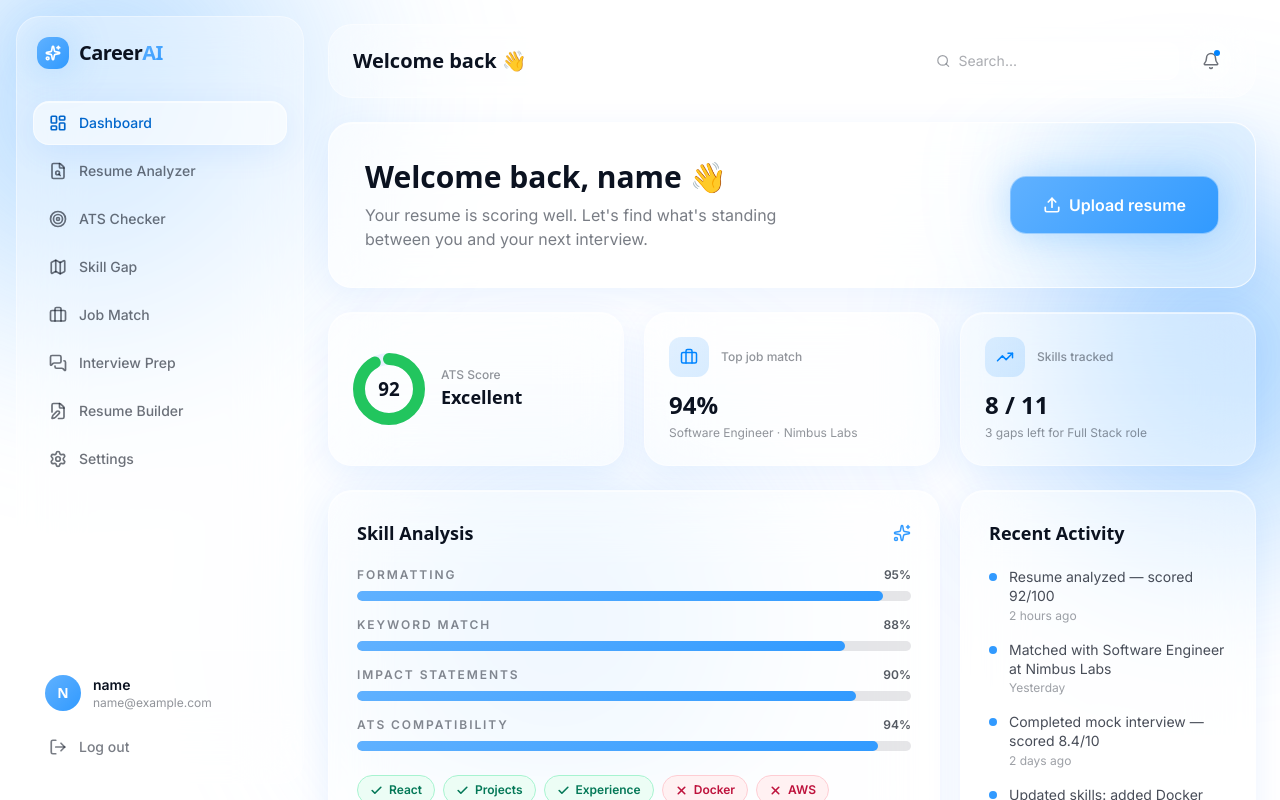
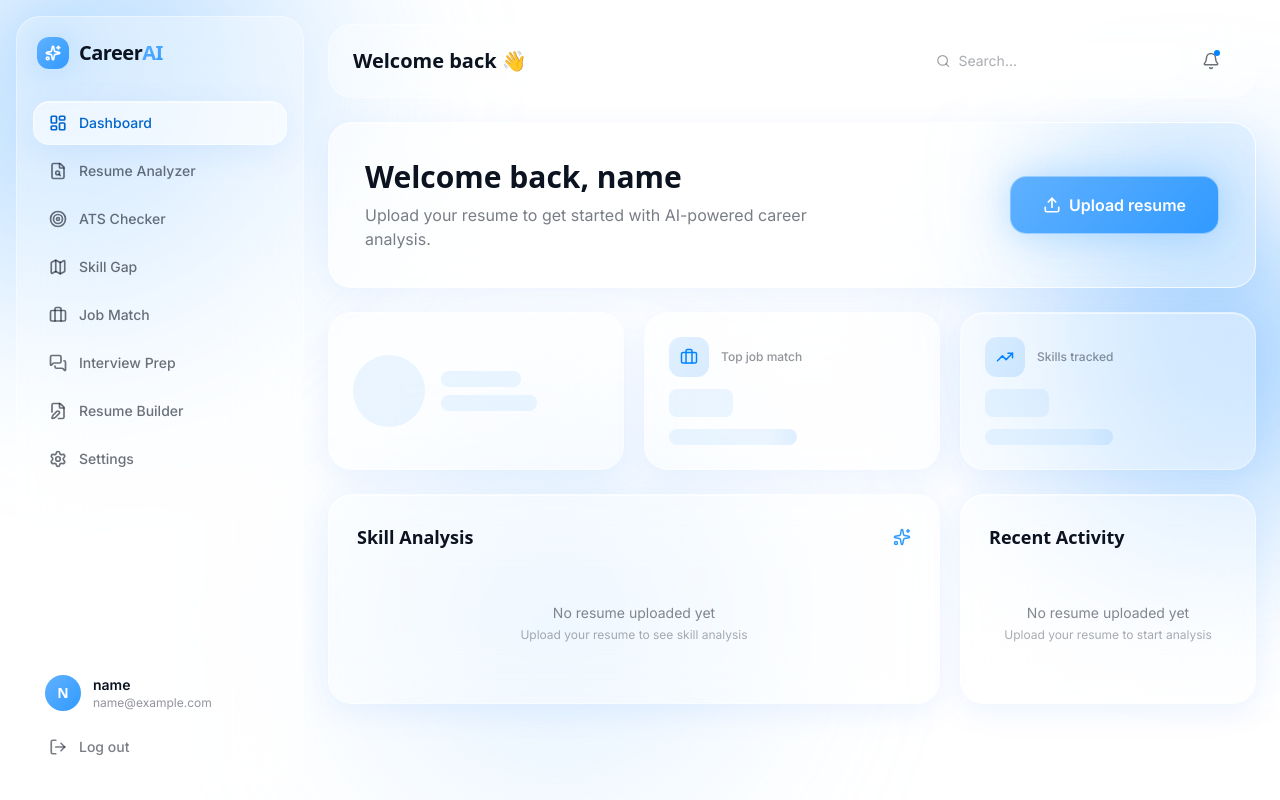
Before and after one commit to LeonRosario/AI-Resume-Career-Coach, a React (Vite) app: page /app in a window 1280 px wide. Both pictures are taken after typing "name@example.com", "Sample123" into the empty fields and a click on the button "Log in". Shown: the top 800 px of the page. Built offline with nearby package versions, Linux system fonts and the light colour scheme; a web font is replaced by a local one.

Commit message:
Dashboard populates with AI analysis results

```diff
--- a/src/App.jsx
+++ b/src/App.jsx
@@ -1,6 +1,7 @@
 import { BrowserRouter, Routes, Route, Navigate } from "react-router-dom";
 import { AnimatePresence } from "framer-motion";
 import { AuthProvider, useAuth } from "./context/AuthContext";
+import { ResumeProvider } from "./context/ResumeContext";
 
 import Landing from "./pages/Landing";
 import Login from "./pages/auth/Login";
@@ -52,7 +53,9 @@ export default function App() {
   return (
     <BrowserRouter>
       <AuthProvider>
-        <AppRoutes />
+        <ResumeProvider>
+          <AppRoutes />
+        </ResumeProvider>
       </AuthProvider>
     </BrowserRouter>
   );
--- /dev/null
+++ b/src/context/ResumeContext.jsx
@@ -0,0 +1,63 @@
+import { createContext, useContext, useState } from "react";
+
+const ResumeContext = createContext(null);
+
+export function ResumeProvider({ children }) {
+  const [resumeData, setResumeData] = useState({
+    atsScore: 0,
+    status: "No resume analyzed",
+    jobMatch: 0,
+    topJobTitle: "",
+    topJobCompany: "",
+    skillsTracked: 0,
+    totalSkills: 0,
+    analysis: {
+      formatting: 0,
+      keywords: 0,
+      impact: 0,
+      ats: 0,
+    },
+    strengths: [],
+    missing: [],
+    hasAnalysis: false,
+  });
+
+  const updateResumeData = (data) => {
+    setResumeData((prev) => ({ ...prev, ...data, hasAnalysis: true }));
+  };
+
+  const clearResumeData = () => {
+    setResumeData({
+      atsScore: 0,
+      status: "No resume analyzed",
+      jobMatch: 0,
+      topJobTitle: "",
+      topJobCompany: "",
+      skillsTracked: 0,
+      totalSkills: 0,
+      analysis: {
+        formatting: 0,
+        keywords: 0,
+        impact: 0,
+        ats: 0,
+      },
+      strengths: [],
+      missing: [],
+      hasAnalysis: false,
+    });
+  };
+
+  return (
+    <ResumeContext.Provider value={{ resumeData, updateResumeData, clearResumeData }}>
+      {children}
+    </ResumeContext.Provider>
+  );
+}
+
+export function useResume() {
+  const context = useContext(ResumeContext);
+  if (!context) {
+    throw new Error("useResume must be used within ResumeProvider");
+  }
+  return context;
+}
--- a/src/pages/dashboard/DashboardHome.jsx
+++ b/src/pages/dashboard/DashboardHome.jsx
@@ -6,13 +6,25 @@ import Button from "../../components/ui/Button";
 import ProgressBar from "../../components/ui/ProgressBar";
 import ScoreRing from "../../components/ui/ScoreRing";
 import Badge from "../../components/ui/Badge";
-import { resumeAnalysis, jobs, activity } from "../../data/mockData";
+import { SkeletonLine, SkeletonCircle } from "../../components/ui/Skeleton";
+import { jobs } from "../../data/mockData";
 import { useAuth } from "../../context/AuthContext";
+import { useResume } from "../../context/ResumeContext";
 
 export default function DashboardHome() {
   const navigate = useNavigate();
   const { user } = useAuth();
+  const { resumeData } = useResume();
+
   const topJobs = jobs.slice(0, 3);
+  const hasResume = resumeData.hasAnalysis;
+
+  // Determine status text color
+  const getStatusColor = (score) => {
+    if (score >= 85) return "Excellent";
+    if (score >= 70) return "Good";
+    return "Needs Improvement";
+  };
 
   return (
     <div className="space-y-6">
@@ -22,11 +34,12 @@ export default function DashboardHome() {
         <div className="relative flex flex-col md:flex-row md:items-center justify-between gap-6">
           <div>
             <h2 className="font-heading font-extrabold text-2xl md:text-3xl text-ink">
-              Welcome back, {user?.name || "there"} 👋
+              Welcome back, {user?.name || "there"}
             </h2>
             <p className="text-ink/55 mt-2 max-w-md">
-              Your resume is scoring well. Let's find what's standing between you and
-              your next interview.
+              {hasResume
+                ? "Your resume is scoring well. Let's find what's standing between you and your next interview."
+                : "Upload your resume to get started with AI-powered career analysis."}
             </p>
           </div>
           <Button
@@ -42,14 +55,30 @@ export default function DashboardHome() {
 
       {/* Stat row */}
       <div className="grid sm:grid-cols-3 gap-5">
+        {/* ATS Score */}
         <GlassCard hover className="p-6 flex items-center gap-4" delay={0.05}>
-          <ScoreRing value={resumeAnalysis.score} size={72} label="" />
+          {hasResume ? (
+            <>
+              <ScoreRing value={resumeData.atsScore} size={72} label="" />
               <div>
                 <p className="text-xs text-ink/45 font-medium">ATS Score</p>
-            <p className="font-heading font-bold text-lg text-ink">Excellent</p>
+                <p className="font-heading font-bold text-lg text-ink">
+                  {getStatusColor(resumeData.atsScore)}
+                </p>
               </div>
+            </>
+          ) : (
+            <>
+              <SkeletonCircle size={72} />
+              <div className="flex-1">
+                <SkeletonLine className="w-20 mb-2" />
+                <SkeletonLine className="w-24" />
+              </div>
+            </>
+          )}
         </GlassCard>
 
+        {/* Top Job Match */}
         <GlassCard hover className="p-6" delay={0.1}>
           <div className="flex items-center gap-3 mb-3">
             <div className="w-10 h-10 rounded-xl bg-brand-gradient-soft flex items-center justify-center">
@@ -57,10 +86,22 @@ export default function DashboardHome() {
             </div>
             <p className="text-xs text-ink/45 font-medium">Top job match</p>
           </div>
-          <p className="font-heading font-bold text-2xl text-ink">94%</p>
-          <p className="text-xs text-ink/45 mt-1">Software Engineer · Nimbus Labs</p>
+          {hasResume ? (
+            <>
+              <p className="font-heading font-bold text-2xl text-ink">{resumeData.jobMatch}%</p>
+              <p className="text-xs text-ink/45 mt-1">
+                {resumeData.topJobTitle || "—"} · {resumeData.topJobCompany || "—"}
+              </p>
+            </>
+          ) : (
+            <>
+              <SkeletonLine className="w-16 h-7 mb-2" />
+              <SkeletonLine className="w-32 h-3 mt-3" />
+            </>
+          )}
         </GlassCard>
 
+        {/* Skills Tracked */}
         <GlassCard hover className="p-6" delay={0.15}>
           <div className="flex items-center gap-3 mb-3">
             <div className="w-10 h-10 rounded-xl bg-brand-gradient-soft flex items-center justify-center">
@@ -68,11 +109,25 @@ export default function DashboardHome() {
             </div>
             <p className="text-xs text-ink/45 font-medium">Skills tracked</p>
           </div>
-          <p className="font-heading font-bold text-2xl text-ink">8 / 11</p>
-          <p className="text-xs text-ink/45 mt-1">3 gaps left for Full Stack role</p>
+          {hasResume ? (
+            <>
+              <p className="font-heading font-bold text-2xl text-ink">
+                {resumeData.skillsTracked} / {resumeData.totalSkills}
+              </p>
+              <p className="text-xs text-ink/45 mt-1">
+                {resumeData.totalSkills - resumeData.skillsTracked} gaps identified
+              </p>
+            </>
+          ) : (
+            <>
+              <SkeletonLine className="w-16 h-7 mb-2" />
+              <SkeletonLine className="w-32 h-3 mt-3" />
+            </>
+          )}
         </GlassCard>
       </div>
 
+      {/* Skill Analysis + Recent Activity */}
       <div className="grid lg:grid-cols-3 gap-5">
         {/* Skill analysis */}
         <GlassCard className="p-7 lg:col-span-2" delay={0.1}>
@@ -80,50 +135,73 @@ export default function DashboardHome() {
             <h3 className="font-heading font-bold text-lg text-ink">Skill Analysis</h3>
             <Sparkles size={18} className="text-primary-500" />
           </div>
+
+          {hasResume ? (
+            <>
               <div className="space-y-4">
-            {resumeAnalysis.breakdown.map((item, i) => (
+                {[
+                  { label: "Formatting", value: resumeData.analysis.formatting },
+                  { label: "Keyword Match", value: resumeData.analysis.keywords },
+                  { label: "Impact Statements", value: resumeData.analysis.impact },
+                  { label: "ATS Compatibility", value: resumeData.analysis.ats },
+                ].map((item, i) => (
                   <ProgressBar key={item.label} label={item.label} value={item.value} delay={i * 0.1} />
                 ))}
               </div>
 
               <div className="flex flex-wrap gap-2 mt-6">
-            {resumeAnalysis.strengths.slice(0, 3).map((s) => (
+                {resumeData.strengths.map((s) => (
                   <Badge key={s} tone="success" icon>
                     {s}
                   </Badge>
                 ))}
-            {resumeAnalysis.missing.map((s) => (
+                {resumeData.missing.map((s) => (
                   <Badge key={s} tone="danger" icon>
                     {s}
                   </Badge>
                 ))}
               </div>
+            </>
+          ) : (
+            <div className="space-y-4">
+              <div className="text-center py-8">
+                <p className="text-sm text-ink/50">No resume uploaded yet</p>
+                <p className="text-xs text-ink/35 mt-1">Upload your resume to see skill analysis</p>
+              </div>
+            </div>
+          )}
         </GlassCard>
 
         {/* Recent activity */}
         <GlassCard className="p-7" delay={0.15}>
           <h3 className="font-heading font-bold text-lg text-ink mb-5">Recent Activity</h3>
+
+          {hasResume ? (
             <div className="space-y-4">
-            {activity.map((a, i) => (
               <motion.div
-                key={a.id}
                 initial={{ opacity: 0, x: -10 }}
                 animate={{ opacity: 1, x: 0 }}
-                transition={{ delay: 0.2 + i * 0.08 }}
+                transition={{ delay: 0.2 }}
                 className="flex items-start gap-3"
               >
                 <span className="w-2 h-2 rounded-full bg-primary-500 mt-1.5 shrink-0" />
                 <div>
-                  <p className="text-sm text-ink/75 leading-snug">{a.text}</p>
-                  <p className="text-xs text-ink/40 mt-0.5">{a.time}</p>
+                  <p className="text-sm text-ink/75 leading-snug">Resume analyzed successfully</p>
+                  <p className="text-xs text-ink/40 mt-0.5">Just now</p>
                 </div>
               </motion.div>
-            ))}
             </div>
+          ) : (
+            <div className="py-8 text-center">
+              <p className="text-sm text-ink/50">No resume uploaded yet</p>
+              <p className="text-xs text-ink/35 mt-1">Upload your resume to start analysis</p>
+            </div>
+          )}
         </GlassCard>
       </div>
 
-      {/* Recommended jobs */}
+      {/* Recommended jobs - only show if resume analyzed */}
+      {hasResume && (
         <GlassCard className="p-7" delay={0.2}>
           <div className="flex items-center justify-between mb-5">
             <h3 className="font-heading font-bold text-lg text-ink">Recommended Jobs</h3>
@@ -153,6 +231,7 @@ export default function DashboardHome() {
             ))}
           </div>
         </GlassCard>
+      )}
     </div>
   );
 }
```
Also changed, not shown: src/pages/dashboard/ResumeAnalyzer.jsx (+25 -1 lines). Lines whose indentation alone changed are shown as unchanged.
